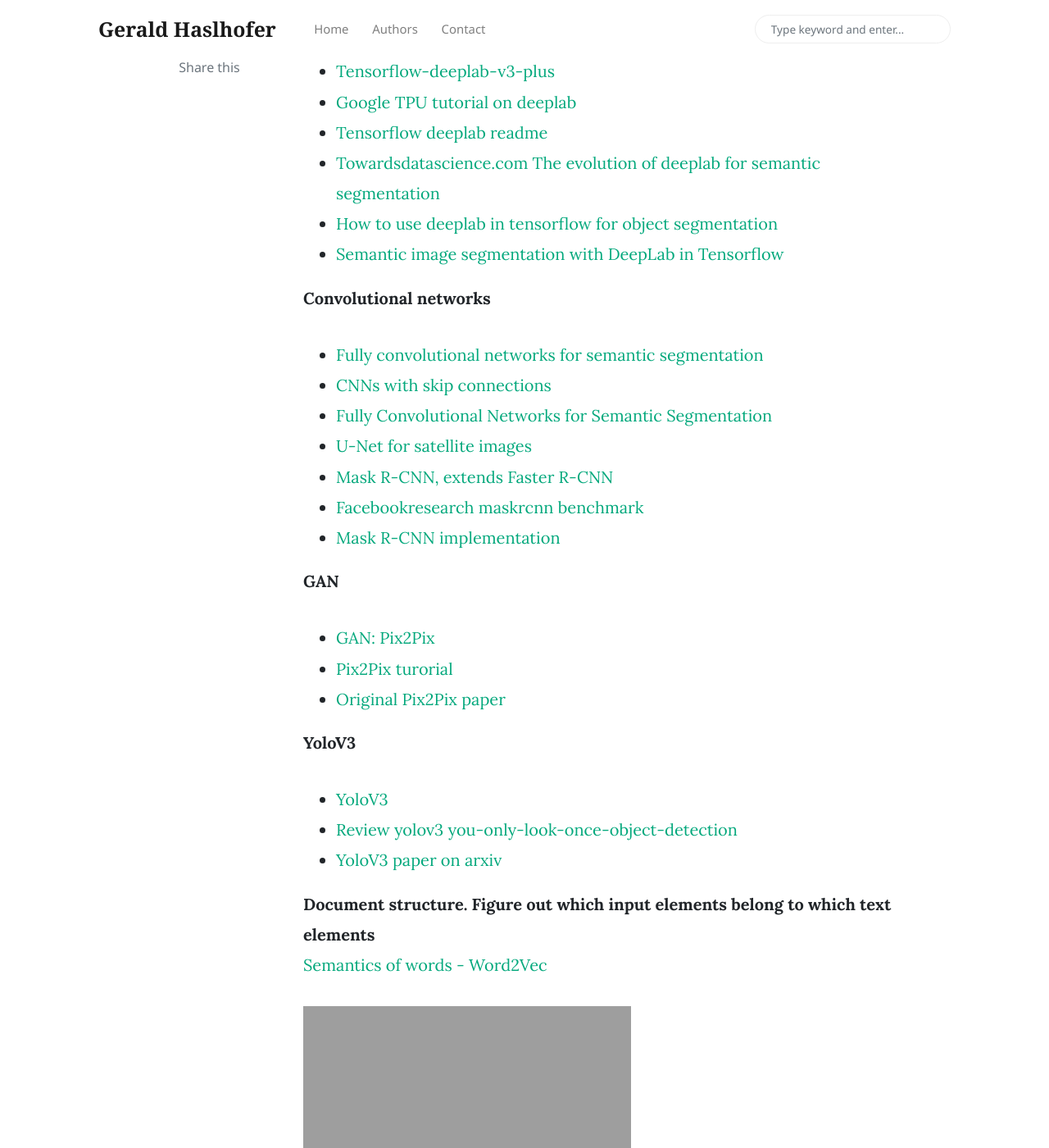
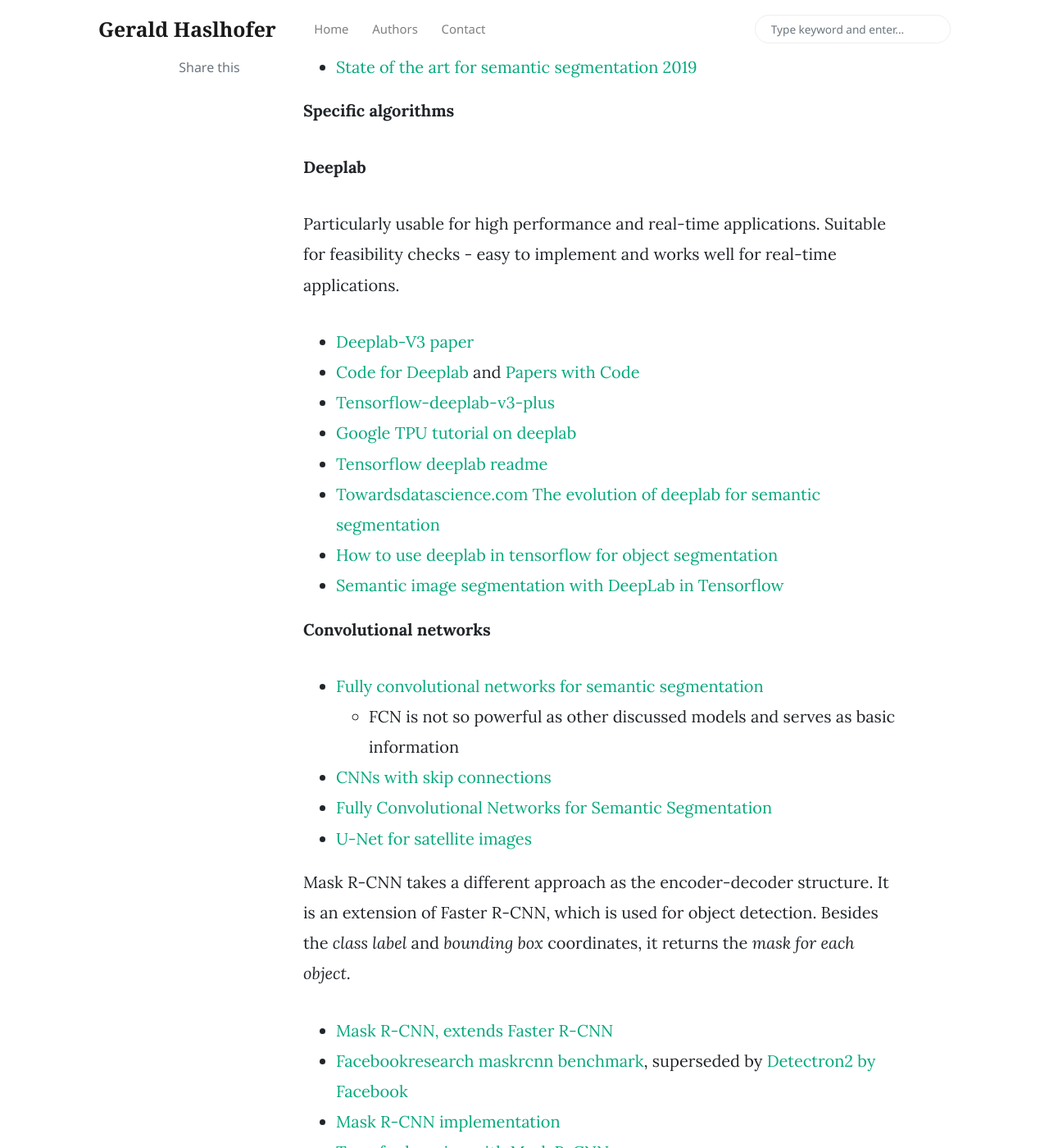
Before and after one commit to haslhofer/haslhofer.github.io, a Jekyll site: the page built from _posts/2019-09-07-image-segmentation.md, in a window 1280 px wide and 1400 px high, scrolled down 944 px. Shown: the whole window at 82% size. Built offline with Jekyll 4.4.1, drawn with Linux system fonts in a browser that asks for light colours; nearby versions of some CDN libraries; comment, search, counter and statistics services are not loaded; some of the changed text lies outside the part shown.

Commit message:
Update 2019-09-07-image-segmentation.md

```diff
--- a/_posts/2019-09-07-image-segmentation.md
+++ b/_posts/2019-09-07-image-segmentation.md
@@ -12,13 +12,22 @@
 **Intros**
 
 * [Segmantic segementation](http://blog.qure.ai/notes/semantic-segmentation-deep-learning-review)
+    - Difference between object detection (bounding box) and semantic segmentation (each pixel is classified)
+    - One general thing most of the architectures have in common is an encoder network followed by a decoder network
 * [Deeplearning intro on TowardsDataScience](https://towardsdatascience.com/semantic-segmentation-with-deep-learning-a-guide-and-code-e52fc8958823)
 * [Deeplearning intro on Medium ](https://medium.com/nanonets/how-to-do-image-segmentation-using-deep-learning-c673cc5862ef)
 * [Mobile Real-time Video Segmentation](https://ai.googleblog.com/2018/03/mobile-real-time-video-segmentation.html)
+* [State of the art for semantic segmentation 2019](https://www.novatec-gmbh.de/blog/semantic-segmentation-part-4-state-of-the-art/)
 
 **Specific algorithms**
 
+
 **Deeplab**
+
+Particularly usable for high performance and real-time applications. Suitable for feasibility checks - easy to implement and works well for real-time applications.
+
+* [Deeplab-V3 paper](https://arxiv.org/abs/1802.02611)
+* [Code for Deeplab](https://github.com/tensorflow/models/tree/master/research/deeplab) and [Papers with Code](https://www.paperswithcode.com/method/deeplabv3)
 * [Tensorflow-deeplab-v3-plus](https://github.com/rishizek/tensorflow-deeplab-v3-plus)
 * [Google TPU tutorial on deeplab](https://cloud.google.com/tpu/docs/tutorials/deeplab)
 * [Tensorflow deeplab readme](https://github.com/tensorflow/tpu/blob/master/models/experimental/deeplab/README.md)
@@ -26,14 +35,22 @@
 * [How to use deeplab in tensorflow for object segmentation](https://www.freecodecamp.org/news/how-to-use-deeplab-in-tensorflow-for-object-segmentation-using-deep-learning-a5777290ab6b/)
 * [Semantic image segmentation with DeepLab in Tensorflow](https://ai.googleblog.com/2018/03/semantic-image-segmentation-with.html)
 
+
 **Convolutional networks**
 * [Fully convolutional networks for semantic segmentation](https://people.eecs.berkeley.edu/~jonlong/long_shelhamer_fcn.pdf)
+    - FCN is not so powerful as other discussed models and serves as basic information
 * [CNNs with skip connections](https://github.com/jiny2001/dcscn-super-resolution)
 * [Fully Convolutional Networks for Semantic Segmentation](https://arxiv.org/abs/1411.4038)
 * [U-Net for satellite images](https://deepsense.ai/deep-learning-for-satellite-imagery-via-image-segmentation/)
+
+Mask R-CNN takes a different approach as the encoder-decoder structure. It is an extension of Faster R-CNN, which is used for object detection. Besides the *class label* and *bounding box* coordinates, it returns the *mask for each object*.
 * [Mask R-CNN, extends Faster R-CNN](https://arxiv.org/pdf/1703.06870.pdf)
-* [Facebookresearch maskrcnn benchmark](https://github.com/facebookresearch/maskrcnn-benchmark?utm_source=mybridge&amp;utm_medium=blog&amp;utm_campaign=read_more)
+* [Facebookresearch maskrcnn benchmark](https://github.com/facebookresearch/maskrcnn-benchmark?utm_source=mybridge&amp;utm_medium=blog&amp;utm_campaign=read_more), superseded by [Detectron2 by Facebook](https://github.com/facebookresearch/detectron2)
 * [Mask R-CNN implementation](https://hackernoon.com/instance-segmentation-in-google-colab-with-custom-dataset-b3099ac23f35)
+* [Transfer learning with Mask R-CNN](https://www.novatec-gmbh.de/blog/semantic-segmentation-part-3-transfer-learning/)
+* [EfficientPS](http://panoptic.cs.uni-freiburg.de/): New State-of-the-art Model in Panoptic Segmentation. No code available.
+* [Seamless Scene Segmentation](https://github.com/mapillary/seamseg)
+
 
 **GAN**
 * [GAN: Pix2Pix](https://phillipi.github.io/pix2pix/)
@@ -50,4 +67,10 @@
 [Semantics of words - Word2Vec](https://papers.nips.cc/paper/5021-distributed-representations-of-words-and-phrases-and-their-compositionality.pdf)
 
 
+**Useful links for implementation:**
+* Semantic segmentation [suite](https://github.com/GeorgeSeif/Semantic-Segmentation-Suite)
+* [Dataset Pascal VOC2012](http://host.robots.ox.ac.uk/pascal/VOC/voc2012/)
+
+
+
 ![useful image]({{ site.url }}/assets/ml.png)
```
